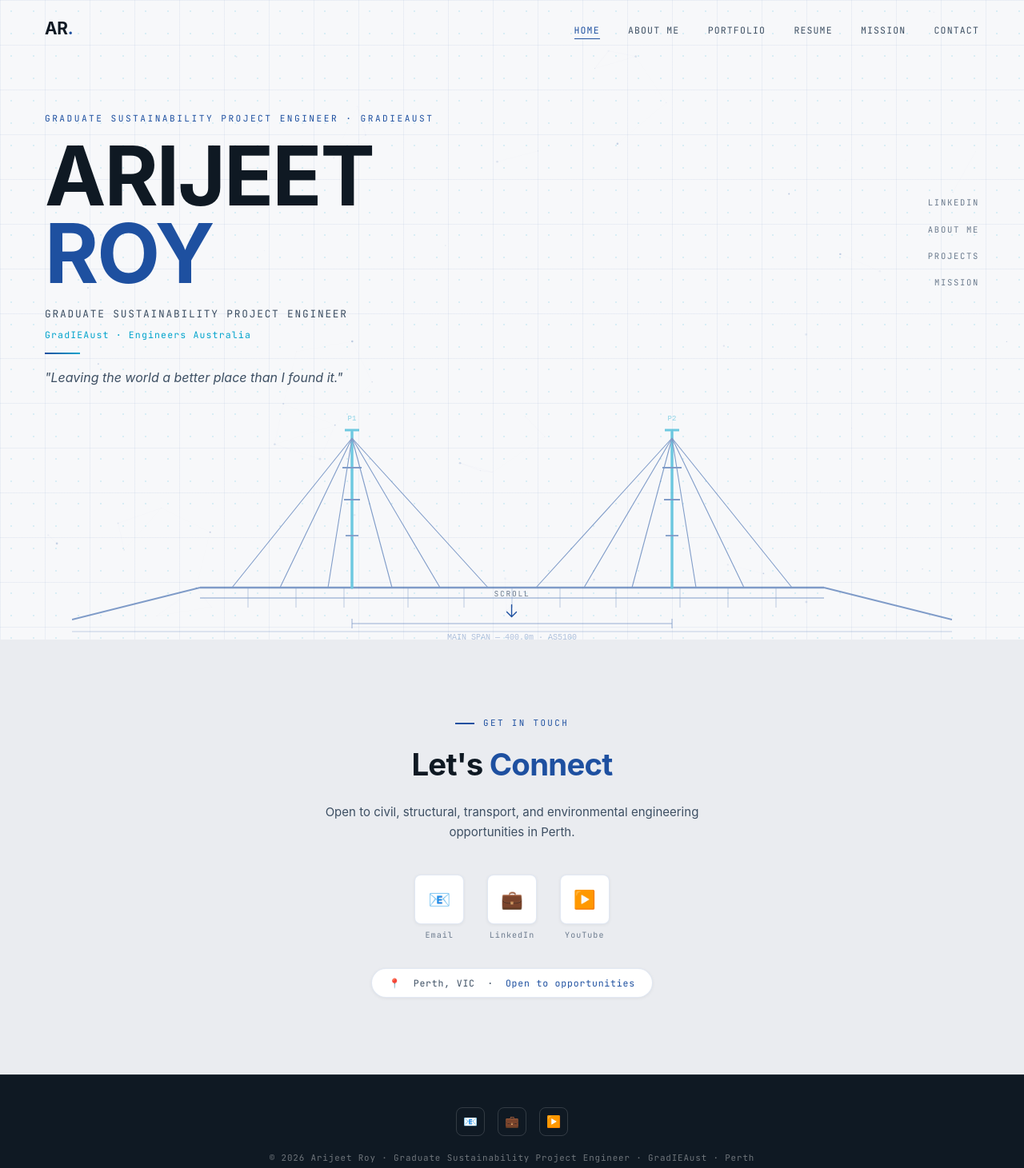
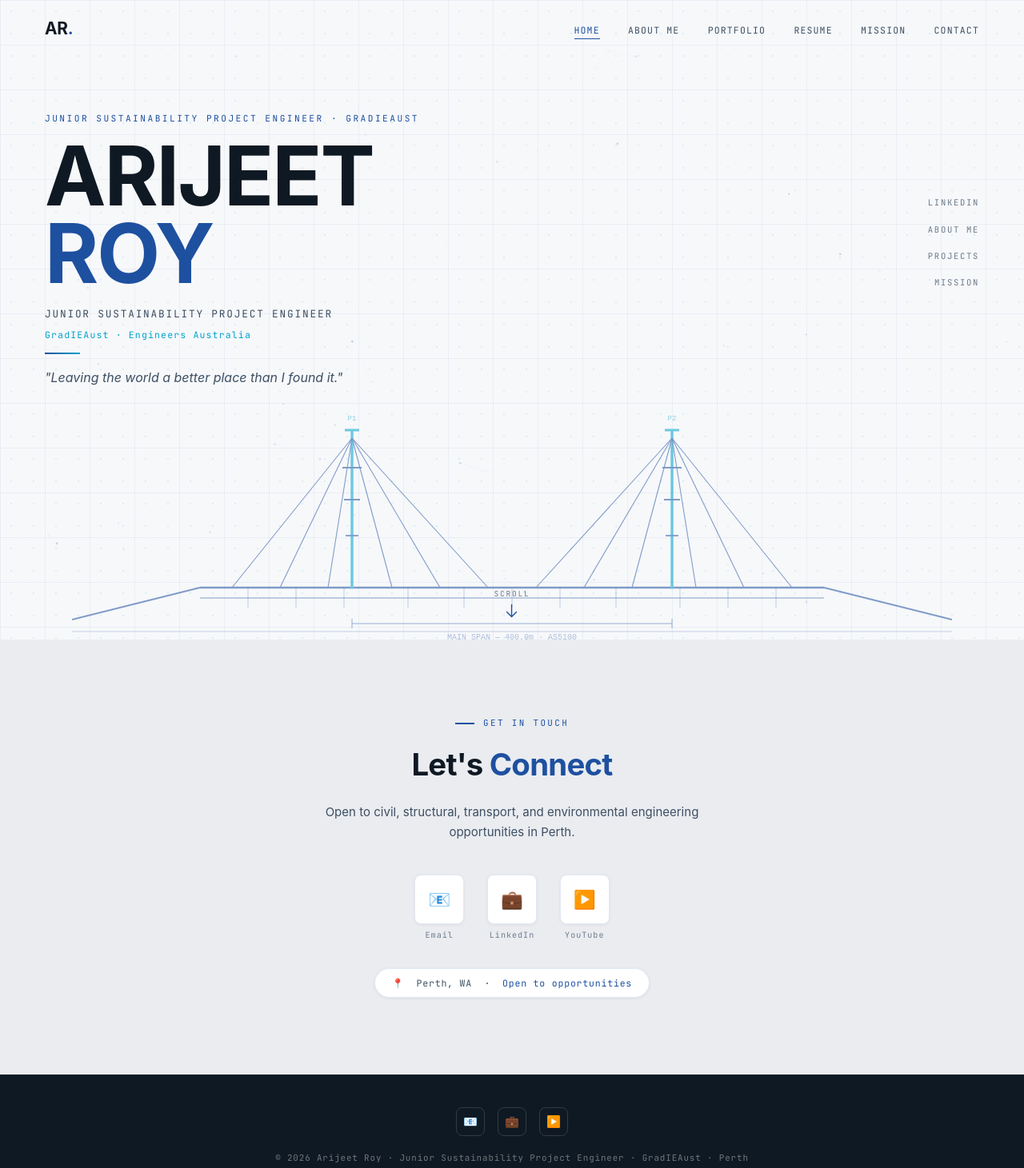
Before and after one commit to arijeetsdiary/arijeetroy.com, a plain HTML site: page index.html in a window 1280 px wide. Shown: the top 1461 px of the page at 80% size. Drawn offline with nearby package versions, Linux system fonts and the light colour scheme.

Commit message:
Update index.html

```diff
--- a/index.html
+++ b/index.html
@@ -3,7 +3,7 @@
 <head>
 <meta charset="UTF-8">
 <meta name="viewport" content="width=device-width, initial-scale=1.0">
-<title>Arijeet Roy — Graduate Sustainability Project Engineer</title>
+<title>Arijeet Roy — Junior  Sustainability Project Engineer</title>
 <link rel="icon" href="favicon.svg" type="image/svg+xml">
 <link rel="icon" href="favicon.ico" sizes="48x48">
 <link rel="icon" href="favicon-32x32.png" type="image/png" sizes="32x32">
@@ -189,9 +189,9 @@ footer{background:var(--text-1);padding:2.5rem 2rem;text-align:center;border-top
   </div>
   <div class="hero-inner">
     <div class="hero-left">
-      <p class="hero-eyebrow">Graduate Sustainability Project Engineer · GradIEAust</p>
+      <p class="hero-eyebrow">Junior  Sustainability Project Engineer · GradIEAust</p>
       <h1 class="hero-name">ARIJEET<span>ROY</span></h1>
-      <p class="hero-sub">Graduate Sustainability Project Engineer</p>
+      <p class="hero-sub">Junior  Sustainability Project Engineer</p>
       <p class="hero-grad">GradIEAust · Engineers Australia</p>
       <div class="hero-rule"></div>
       <p class="hero-tagline">"Leaving the world a better place than I found it."</p>
@@ -235,7 +235,7 @@ footer{background:var(--text-1);padding:2.5rem 2rem;text-align:center;border-top
         </a>
       </div>
       <div class="reveal">
-        <div class="loc-badge">📍 &nbsp;Perth, VIC &nbsp;·&nbsp; <em>Open to opportunities</em></div>
+        <div class="loc-badge">📍 &nbsp;Perth, WA &nbsp;·&nbsp; <em>Open to opportunities</em></div>
       </div>
     </div>
   </div>
@@ -247,7 +247,7 @@ footer{background:var(--text-1);padding:2.5rem 2rem;text-align:center;border-top
     <a href="https://www.linkedin.com/in/arijeetsdiary/" target="_blank" rel="noopener" title="LinkedIn">💼</a>
     <a href="https://www.youtube.com/@arijeetroy" target="_blank" rel="noopener" title="YouTube">▶️</a>
   </div>
-  <p class="foot-copy">© 2026 Arijeet Roy · Graduate Sustainability Project Engineer · GradIEAust · Perth</p>
+  <p class="foot-copy">© 2026 Arijeet Roy · Junior  Sustainability Project Engineer · GradIEAust · Perth</p>
   <p class="foot-tag">"Leaving the world a better place than I found it."</p>
 </footer>
 
```
